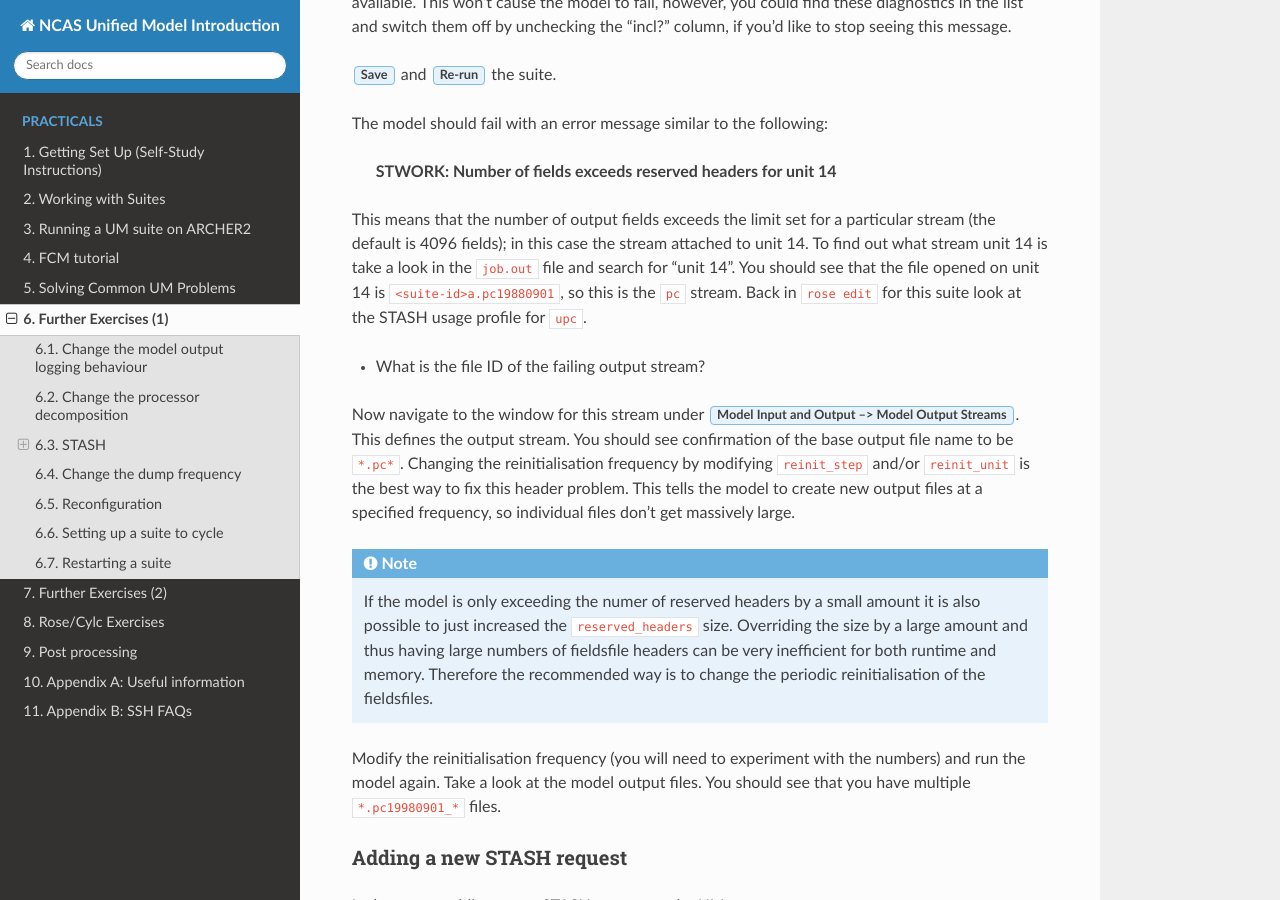
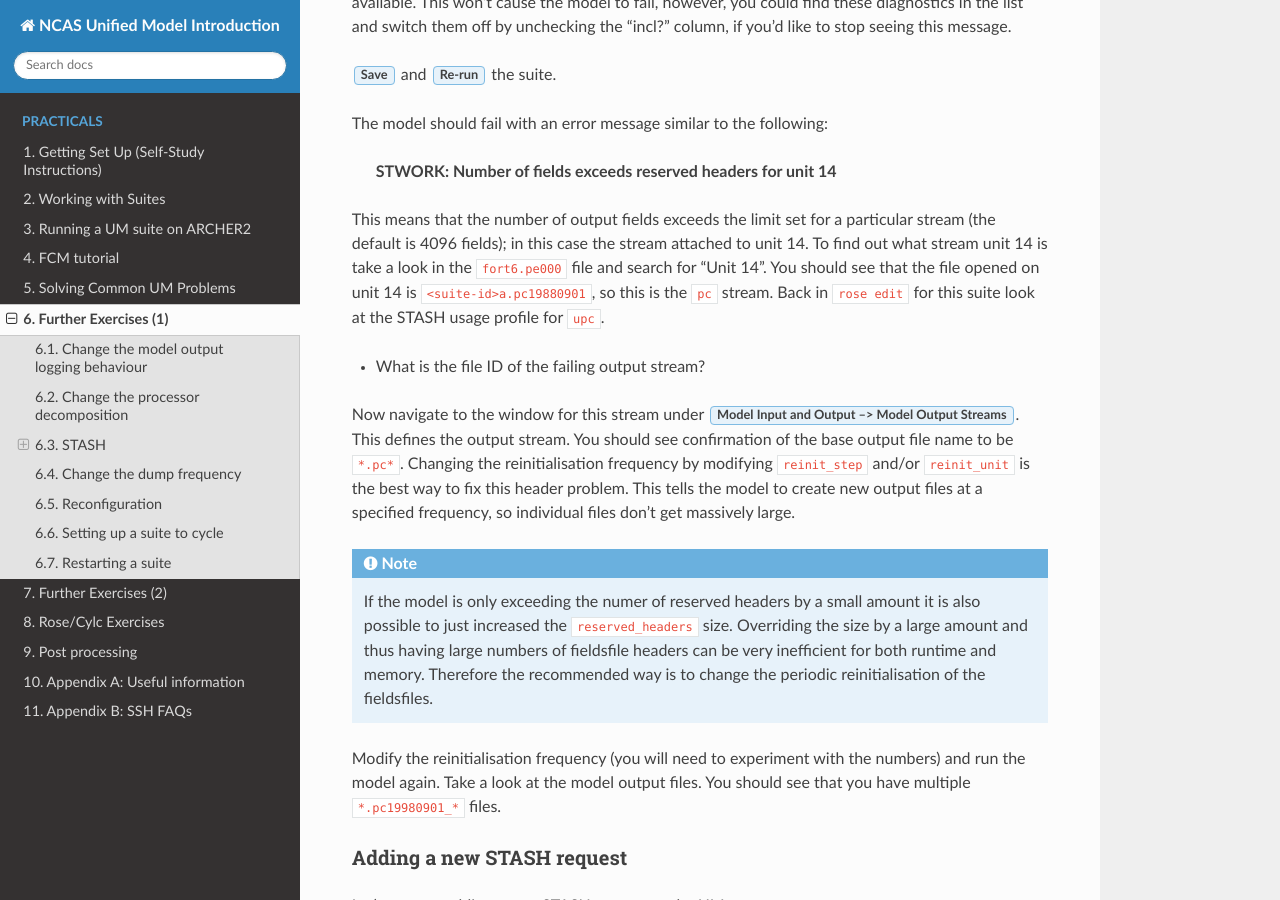
Before and after one commit to NCAS-CMS/um-training, a Sphinx documentation site: the page built from practicals/source/further-exercises-1.rst, in a window 1280 px wide and 900 px high, scrolled down 2808 px. Built offline with Sphinx 7.4.7 and the Read the Docs theme 2.0.0, drawn with Linux system fonts in a browser that asks for light colours.

Commit message:
fix minor errors

```diff
--- a/practicals/source/further-exercises-1.rst
+++ b/practicals/source/further-exercises-1.rst
@@ -79,7 +79,7 @@ The model should fail with an error message similar to the following:
 
   **STWORK: Number of fields exceeds reserved headers for unit  14**
 
-This means that the number of output fields exceeds the limit set for a particular stream (the default is 4096 fields); in this case the stream attached to unit 14.  To find out what stream unit 14 is take a look in the ``job.out`` file and search for "unit 14". You should see that the file opened on unit 14 is ``<suite-id>a.pc19880901``, so this is the ``pc`` stream.  Back in ``rose edit`` for this suite look at the STASH usage profile for ``upc``.
+This means that the number of output fields exceeds the limit set for a particular stream (the default is 4096 fields); in this case the stream attached to unit 14.  To find out what stream unit 14 is take a look in the ``fort6.pe000`` file and search for "Unit 14". You should see that the file opened on unit 14 is ``<suite-id>a.pc19880901``, so this is the ``pc`` stream.  Back in ``rose edit`` for this suite look at the STASH usage profile for ``upc``.
 
 * What is the file ID of the failing output stream?
 
```
